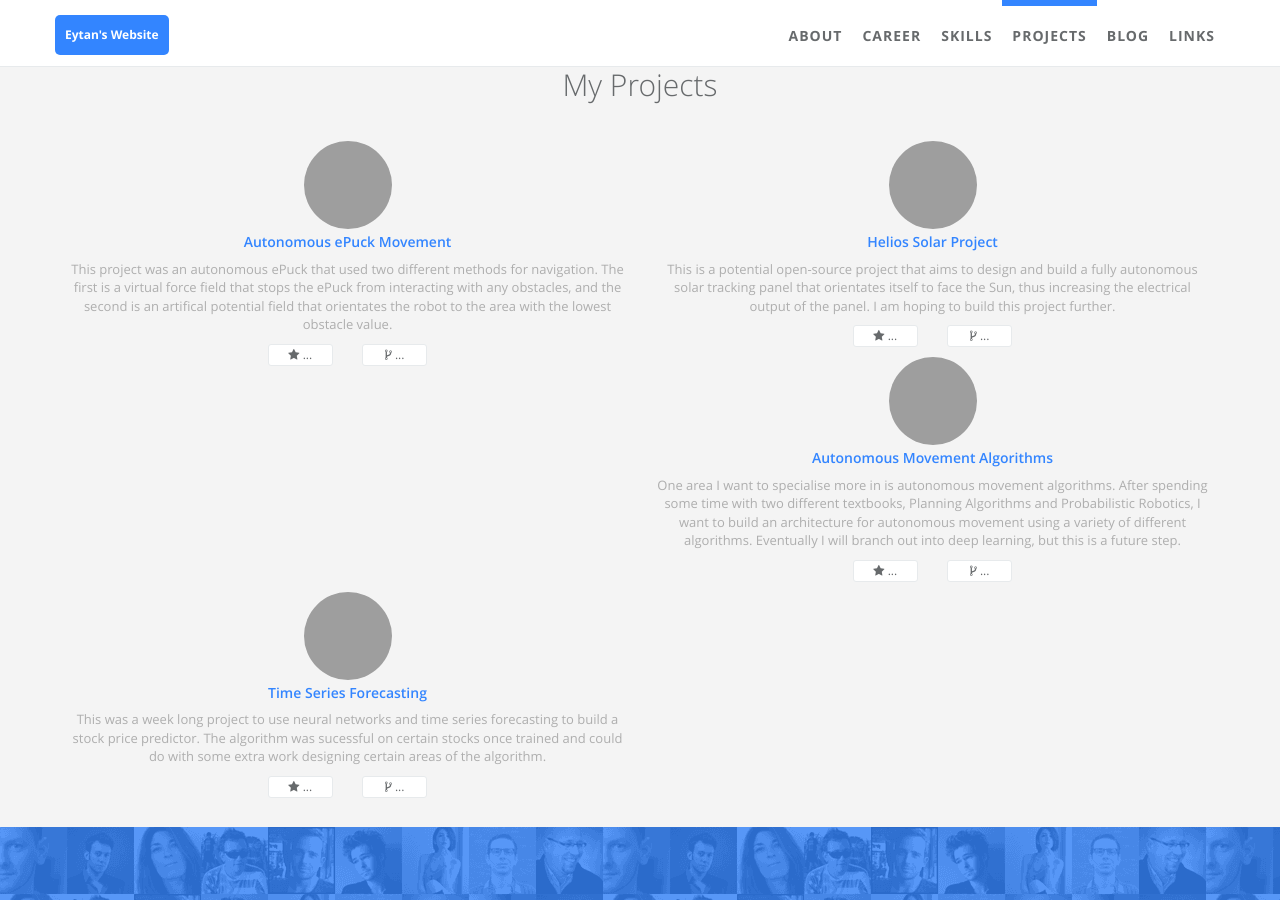
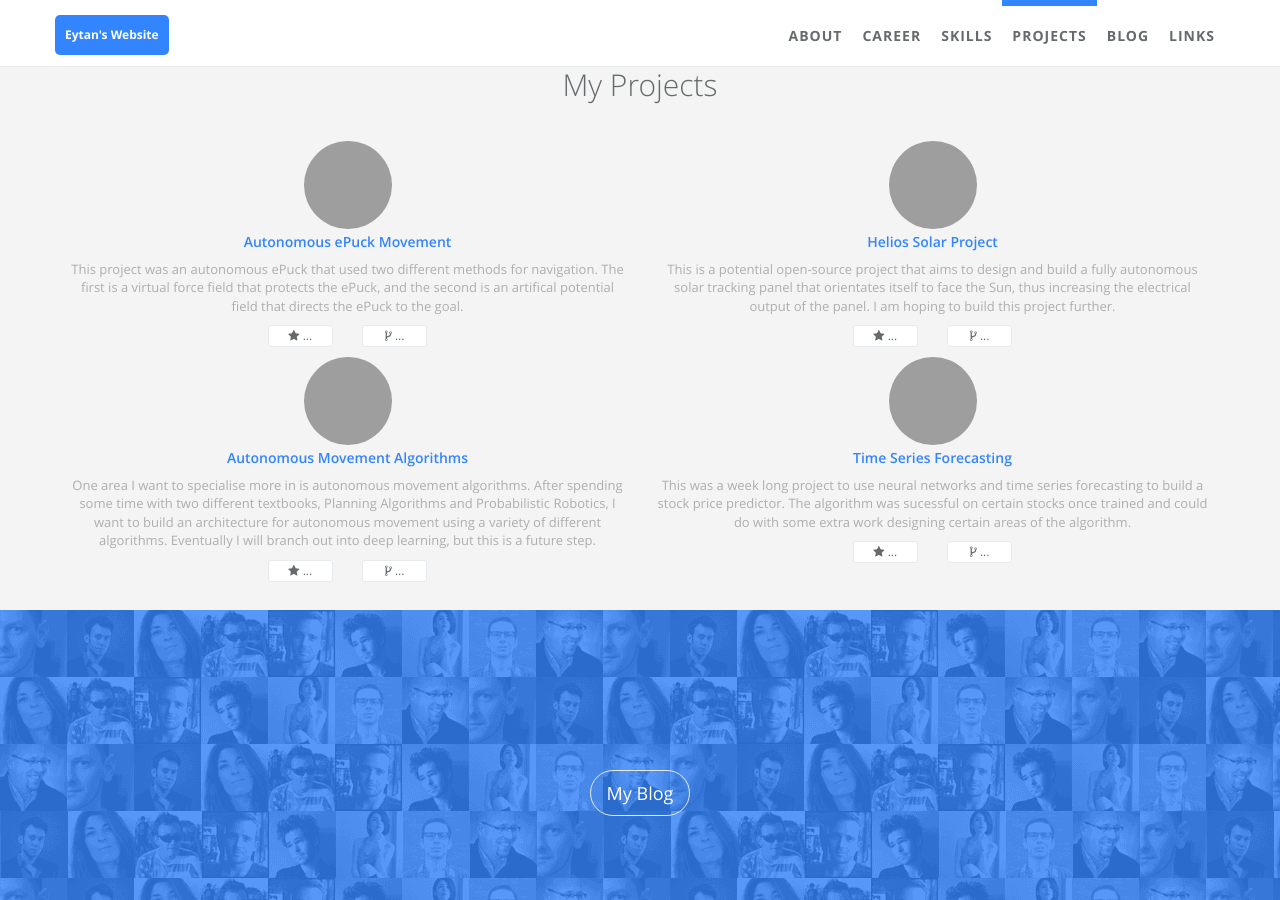
Before and after one commit to eytancanzini/eytancanzini.github.io_OLD, a Jekyll site: the page built from index.html, in a window 1280 px wide and 900 px high, scrolled down 2761 px, cut to the strip 0-900 px from the top of the window. Built offline with Jekyll 4.4.1, drawn with Linux system fonts in a browser that asks for light colours; grey boxes are pictures that could not be loaded.

Commit message:
Changed wording

```diff
--- a/_data/index/projects.yml
+++ b/_data/index/projects.yml
@@ -6,7 +6,7 @@
   gh_user: eytancanzini
   repo: epuck-autonomous-project
   img: /static/assets/img/landing/epuck.png
-  desc: This project was an autonomous ePuck that used two different methods for navigation. The first is a virtual force field that stops the ePuck from interacting with any obstacles, and the second is an artifical potential field that orientates the robot to the area with the lowest obstacle value.
+  desc: This project was an autonomous ePuck that used two different methods for navigation. The first is a virtual force field that protects the ePuck, and the second is an artifical potential field that directs the ePuck to the goal.
 
 - name: Helios Solar Project
   i18n: helios
```
